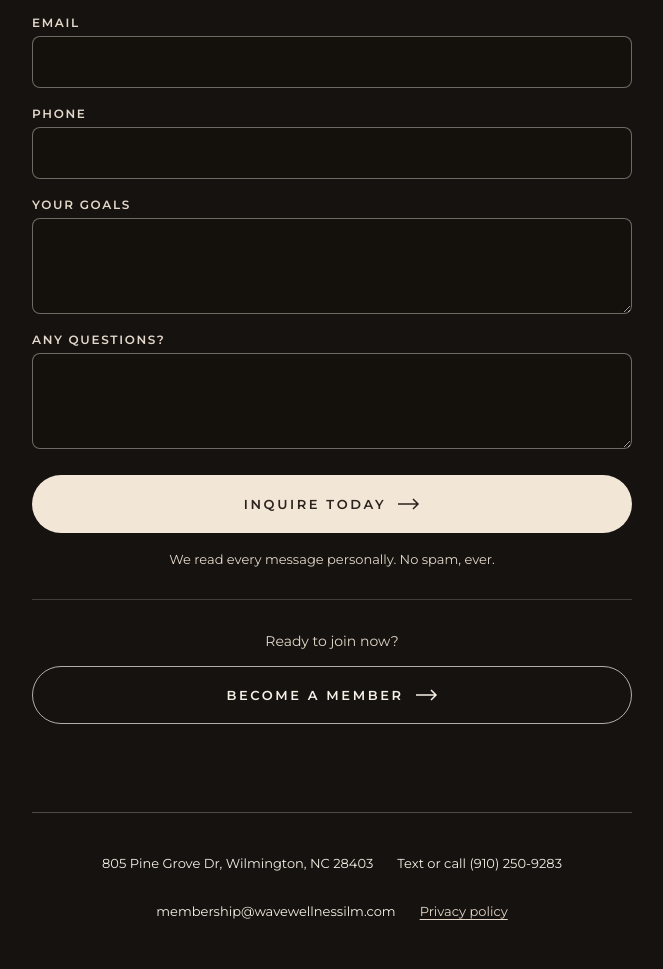
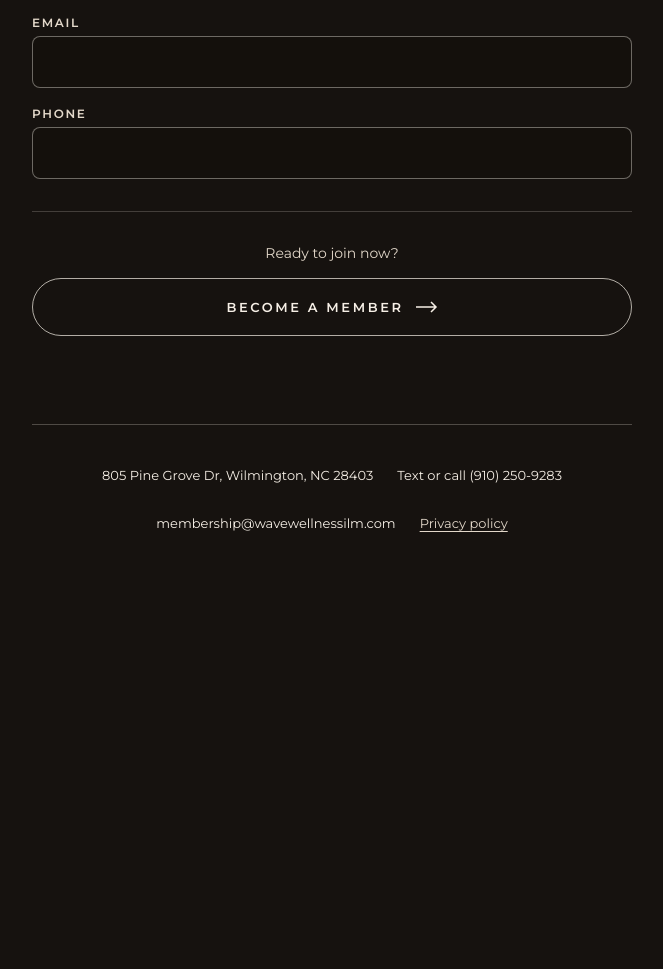
Before and after one commit to cpate444/wavewellness, a plain HTML site: page index.html in a window 1280 px wide. Shown: the part 713-1682 px from the top of the page, without its empty margins (308-971 px from the left). After the commit the page ends 1294 px from the top, so only its background shows below. Drawn offline with nearby package versions, Linux system fonts and the light colour scheme.

Commit message:
Remove goals and questions fields from form
Removed goals and questions textareas from the form.

```diff
--- a/index.html
+++ b/index.html
@@ -88,14 +88,8 @@
             <input id="lf-phone" name="phone" class="field" type="tel" autocomplete="tel" inputmode="tel" aria-describedby="err-phone">
             <p id="err-phone" class="err"></p>
           </div>
-          <div>
-            <label for="lf-goals">Your goals</label>
-            <textarea id="lf-goals" name="goals" class="field"></textarea>
-          </div>
-          <div>
-            <label for="lf-notes">Any questions?</label>
-            <textarea id="lf-notes" name="questions" class="field"></textarea>
-          </div>
+          <div style="display:none">
+          <div style="display:none">
           <button type="submit" class="submit">Inquire today
             <svg aria-hidden="true" width="22" height="12" viewBox="0 0 22 12" fill="none" stroke="currentColor" stroke-width="1.5"><path d="M0 6h20M15 1l5 5-5 5"/></svg>
           </button>
```
